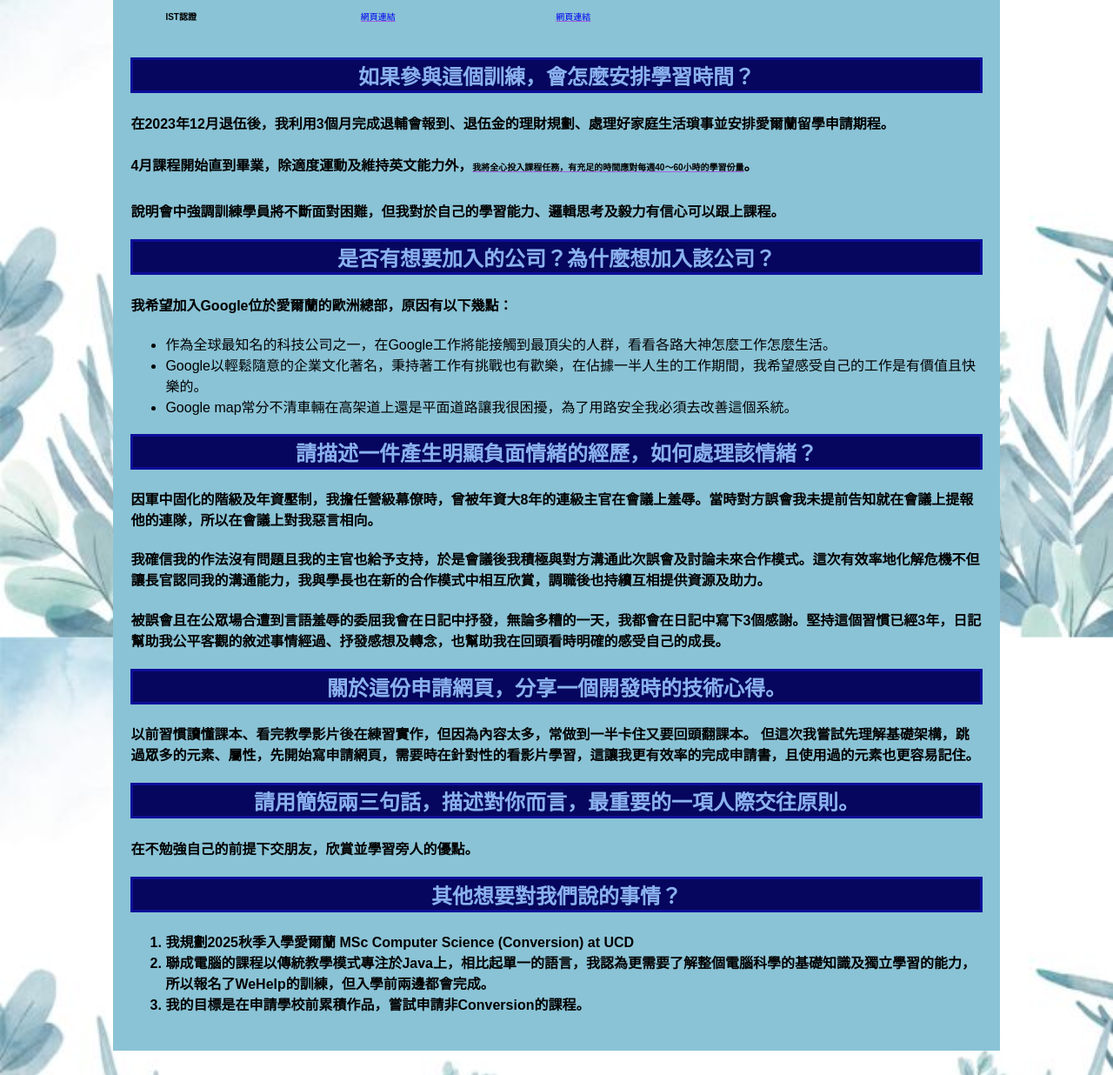
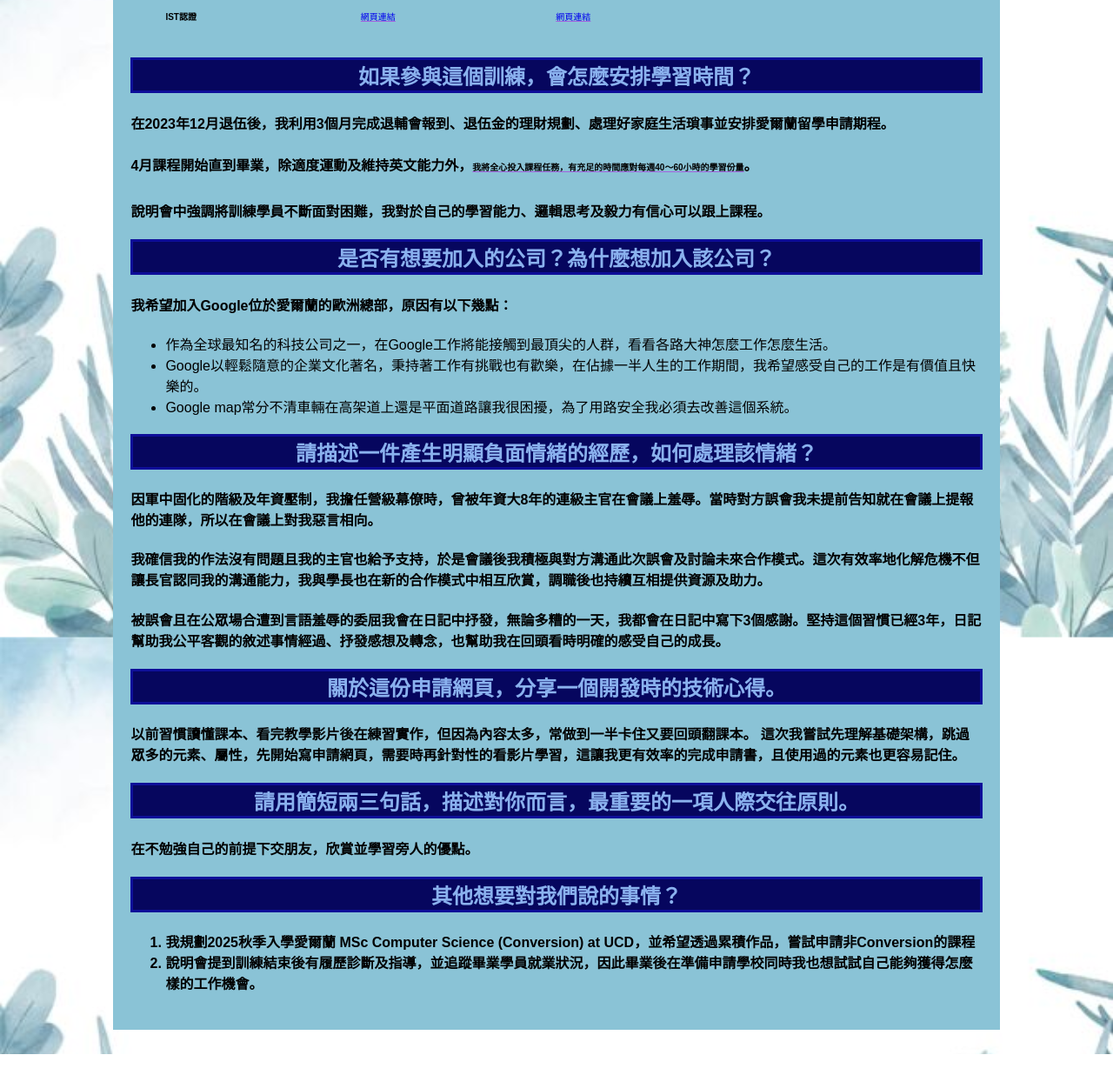
Before and after one commit to Lara0802/Application, a plain HTML site: page index.html in a window 1280 px wide. Shown: the part 974-2210 px from the top of the page at 87% size. After the commit the page ends 2186 px from the top, so only its background shows below. Drawn offline with Linux system fonts and the light colour scheme.

Commit message:
修改“想對我們說的事”

```diff
--- a/index.html
+++ b/index.html
@@ -44,7 +44,7 @@
     <h2>如果參與這個訓練，會怎麼安排學習時間？</h2>
         <h4>在2023年12月退伍後，我利用3個月完成退輔會報到、退伍金的理財規劃、處理好家庭生活瑣事並安排愛爾蘭留學申請期程。</h4>
         <h4>4月課程開始直到畢業，除適度運動及維持英文能力外，<a>我將全心投入課程任務，有充足的時間應對每週40～60小時的學習份量</a>。</h4>
-        <h4>說明會中強調訓練學員將不斷面對困難，但我對於自己的學習能力、邏輯思考及毅力有信心可以跟上課程。 </h4>
+        <h4>說明會中強調將訓練學員不斷面對困難，我對於自己的學習能力、邏輯思考及毅力有信心可以跟上課程。 </h4>
     <h2>是否有想要加入的公司？為什麼想加入該公司？</h2>
         <h4>我希望加入Google位於愛爾蘭的歐洲總部，原因有以下幾點：</h4>
         <ul>
@@ -62,16 +62,15 @@
         </h4>
     <h2>關於這份申請網頁，分享一個開發時的技術心得。</h2>
         <h4>以前習慣讀懂課本、看完教學影片後在練習實作，但因為內容太多，常做到一半卡住又要回頭翻課本。
-            但這次我嘗試先理解基礎架構，跳過眾多的元素、屬性，先開始寫申請網頁，需要時在針對性的看影片學習，這讓我更有效率的完成申請書，且使用過的元素也更容易記住。
+            這次我嘗試先理解基礎架構，跳過眾多的元素、屬性，先開始寫申請網頁，需要時再針對性的看影片學習，這讓我更有效率的完成申請書，且使用過的元素也更容易記住。
         </h4>
     <h2>請用簡短兩三句話，描述對你而言，最重要的一項人際交往原則。</h2>
         <h4>在不勉強自己的前提下交朋友，欣賞並學習旁人的優點。</h4>
     <h2>其他想要對我們說的事情？</h2>
         <h4>
             <ol>
-                <li>我規劃2025秋季入學愛爾蘭 MSc Computer Science (Conversion) at UCD</li>
-                <li>聯成電腦的課程以傳統教學模式專注於Java上，相比起單一的語言，我認為更需要了解整個電腦科學的基礎知識及獨立學習的能力，所以報名了WeHelp的訓練，但入學前兩邊都會完成。</li>
-                <li>我的目標是在申請學校前累積作品，嘗試申請非Conversion的課程。</li>
+                <li>我規劃2025秋季入學愛爾蘭 MSc Computer Science (Conversion) at UCD，並希望透過累積作品，嘗試申請非Conversion的課程</li>
+                <li>說明會提到訓練結束後有履歷診斷及指導，並追蹤畢業學員就業狀況，因此畢業後在準備申請學校同時我也想試試自己能夠獲得怎麼樣的工作機會。</li>
             </ol>
         </h4>
     </div>
```
